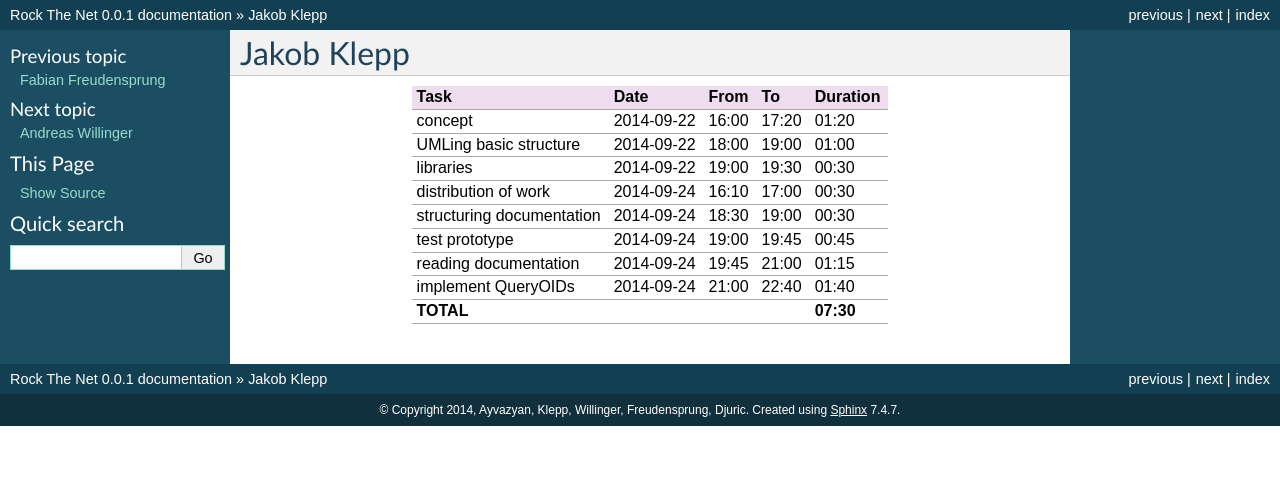
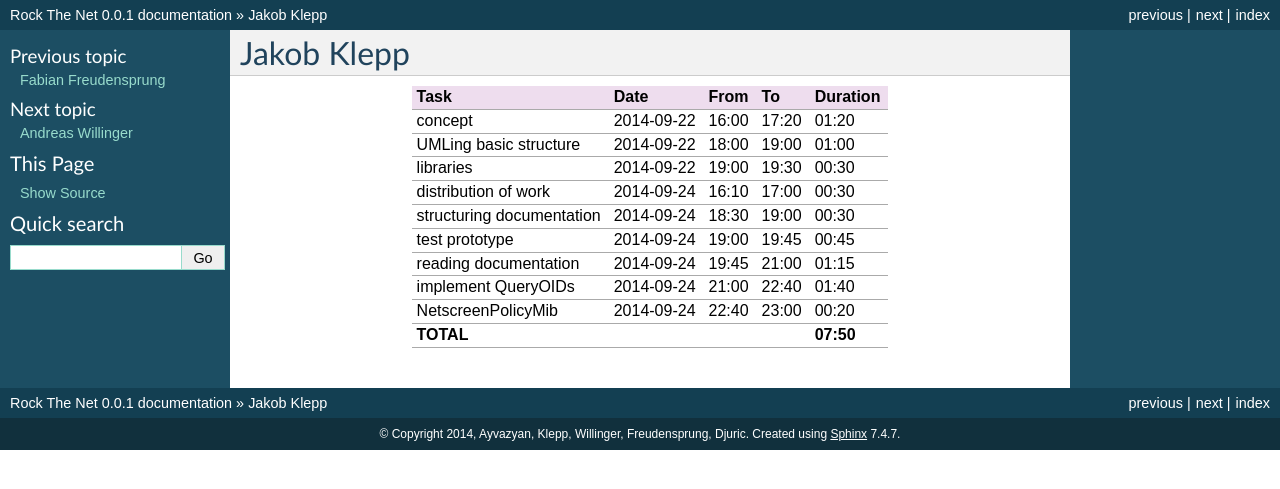
Before and after one commit to aayvazyan-tgm/RouterManagementProject_RockTheNet, a Sphinx documentation site: the page built from docs/timerecording_klepp.rst, in a window 1280 px wide. Shown: the top 489 px of the page. Built offline with Sphinx 7.4.7, drawn with Linux system fonts in a browser that asks for light colours.

Commit message:
timerecording

```diff
--- a/docs/timerecording_klepp.rst
+++ b/docs/timerecording_klepp.rst
@@ -12,5 +12,6 @@ structuring documentation         2014-09-24 18:30 19:00   00:30
 test prototype                    2014-09-24 19:00 19:45   00:45
 reading documentation             2014-09-24 19:45 21:00   01:15
 implement QueryOIDs               2014-09-24 21:00 22:40   01:40
-**TOTAL**                                                **07:30**
+NetscreenPolicyMib                2014-09-24 22:40 23:00   00:20
+**TOTAL**                                                **07:50**
 ================================= ========== ===== ===== =========
```
